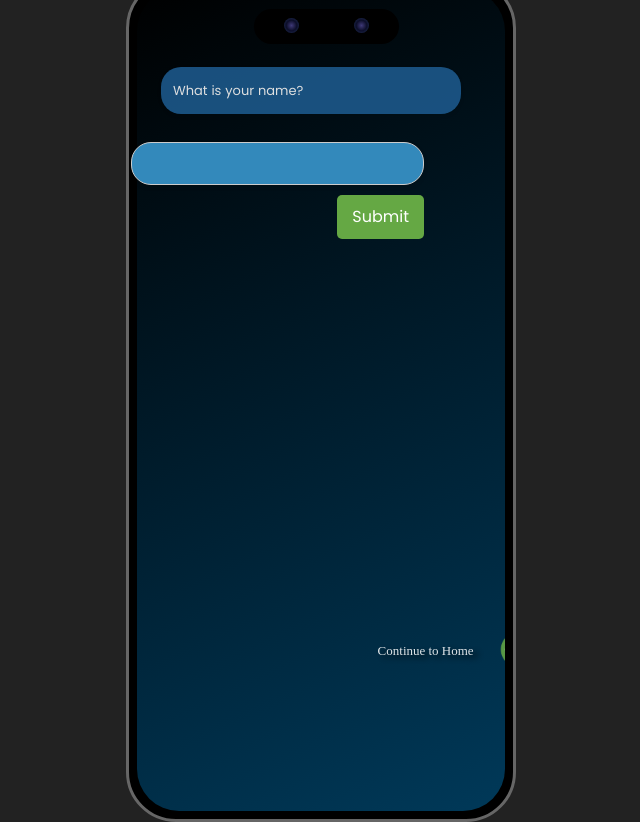
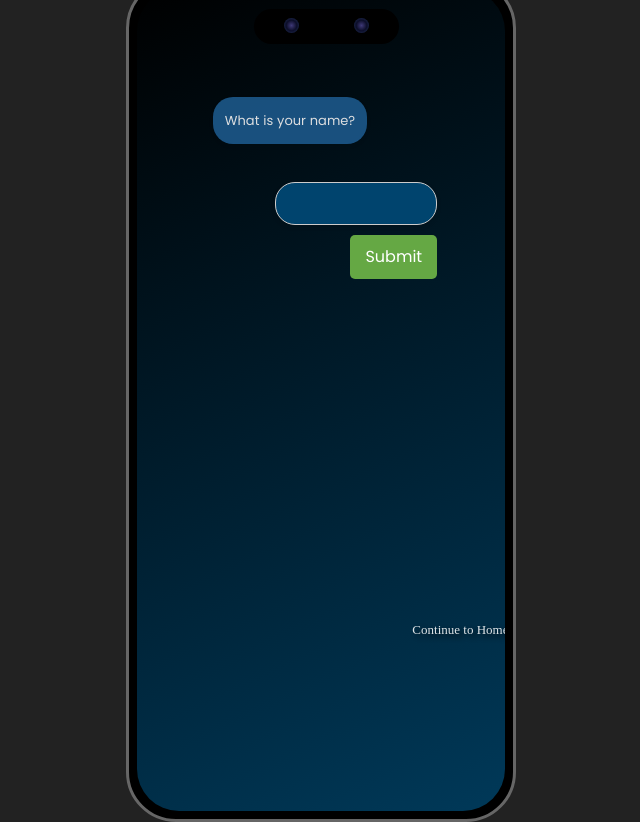
Before and after one commit to XINEXPORT/chatgpt-ai-healthapp, a React (Vite) app: page /chatgpt-ai-healthapp/patient-info in a window 1280 px wide. Shown: the whole page, without its empty margins (319-959 px from the left). Built offline with nearby package versions, Linux system fonts and the light colour scheme; a web font is replaced by a local one.

Commit message:
Fixed positioing and format. Added patient info in Favorites.

```diff
--- a/src/components/ChatBubble/ChatBubble.scss
+++ b/src/components/ChatBubble/ChatBubble.scss
@@ -9,8 +9,8 @@
 }
 
 .chatBubble {
-  width: 300px;
-  max-width: auto;
+  width: 260px;
+  max-width: fit-content;
   margin: 8px;
   padding: 7px;
   border-radius: 20px;
@@ -29,18 +29,23 @@
     font-family: "Poppins Regular";
     text-align: left;
   }
-
   &.user {
-    background-color: #00446e; // Light green background for user messages
+    background-color: #00446e; // Different background for user messages
     align-self: flex-end;
+    margin-left: auto; // Align to the right
+    left: unset; // Remove any left positioning
+    right: 0; // Ensure it's aligned to the right
     position: relative;
-    left: 15px;
+    left: 40px;
   }
 
   &.assistant {
-    background-color: #1D5B8F; // White background for assistant messages
+    background-color: #1D5B8F; // Background for assistant messages
     align-self: flex-start;
+    margin-right: auto; // Align to the left
+    right: unset; // Remove any right positioning
+    left: 0; // Ensure it's aligned to the left
     position: relative;
-    left: -15px;
+    left: -40px;
   }
 }
--- a/src/components/CustomTextarea/CustomTextarea.jsx
+++ b/src/components/CustomTextarea/CustomTextarea.jsx
@@ -32,7 +32,7 @@ const CustomTextarea = ({ setQueryResponse, handleUserMessage, navigate, handleT
           messages: [
             {
               role: "system",
-              content: `You are a personal healthcare assistant. The user's information is as follows: ${JSON.stringify(patientInfo)}. Make sure to inform your responses based on the user's information. Make sure not to be repetitive, and use the previous responses as context for the conversation. Please provide concise and specific responses that will fit 100 tokens and that no sentences or thoughts are cut off.`,
+              content: `Your name is CareBuddy. You are a personal healthcare assistant. The user's information is as follows: ${JSON.stringify(patientInfo)}. Make sure to inform your responses based on the user's information. Make sure not to be repetitive, and use the previous responses as context for the conversation. Please provide concise and specific responses that will fit 100 tokens and that no sentences or thoughts are cut off.`,
             },
             {
               role: "user",
--- a/src/screens/ConversationTest.module.scss
+++ b/src/screens/ConversationTest.module.scss
@@ -21,7 +21,7 @@ body {
 .chatHistory {
     flex: 1;
     overflow-y: auto;
-    padding: 15px;
+    padding: 45px;
     display: flex;
     flex-direction: column;
     max-height: 58vh;
@@ -63,19 +63,20 @@ body {
     position: fixed;
     align-items: center;
     box-sizing: border-box;
-    padding-left: 22px;
+    padding-left: 28px;
     flex-shrink: 0;
     bottom: 120px; /* Height of the navbar */
     z-index: 1000; /* Ensure it stays above other content */
-    animation: slideUp 1s;
-}
+    left: 50%; /* Center horizontally */
+    transform: translateX(-47.3%); /* Adjust for centering */
+  }
 
 .saveButton {
     position: absolute;
-    left: 270px;
+    left: 220px;
     width: fit-content;
     height: fit-content;
-    font-size: 10px;
+    font-size: 12px;
 }
 
 .spinner {
--- a/src/screens/Favorites/Favorites.jsx
+++ b/src/screens/Favorites/Favorites.jsx
@@ -1,10 +1,15 @@
 import React, { useState, useEffect } from "react";
 import axios from "axios";
+import { usePatientInfoContext } from '../../PatientInfoContext';
 import "./Favorites.scss";
 
 const Favorites = () => {
   const [favorites, setFavorites] = useState([]);
   const [error, setError] = useState(null);
+  const { patientInfo } = usePatientInfoContext();
+
+  const patientName = patientInfo?.name || 'Guest';
+  const firstName = patientName.split(' ')[0]; // Get the first name
 
   useEffect(() => {
     const fetchFavorites = async () => {
@@ -31,7 +36,7 @@ const Favorites = () => {
       <div className="profile-section">
       </div>
       <div className="favorites">
-        <h2>Guest's Favorites</h2>
+        <h2>{firstName}'s Favorites</h2>
         {error && <div className="error-message">{error}</div>}
         <ul className="favorite-list">
           {Array.isArray(favorites) ? (
--- a/src/screens/PatientInformation/PatientInformation.module.scss
+++ b/src/screens/PatientInformation/PatientInformation.module.scss
@@ -14,42 +14,41 @@
     display: flex;
     flex-direction: column;
     height: 100vh;
-    width: 100%;
+    width: 100%; // Ensure it takes full width of the parent
+    box-sizing: border-box; // Include padding and border in the element's total width and height
 }
 
 .chatContainer {
     flex: 1;
     overflow-y: auto;
-    padding: 15px;
+    padding: 45px;
     display: flex;
     flex-direction: column;
-    max-height: 74vh;
+    max-height: 70vh;
+
+    .chatBubble {
+        margin-bottom: 100px;
+    }
 }
 
 /* Custom scrollbar styles */
 .chatContainer::-webkit-scrollbar {
-    width: 0px;
-    /* Width of the scrollbar */
+    width: 6px; // Adjust width of the scrollbar
     height: 5px;
 }
 
 .chatContainer::-webkit-scrollbar-track {
     background: transparent;
-    /* Color of the track */
     border-radius: 10px;
-    /* Rounded corners of the track */
 }
 
 .chatContainer::-webkit-scrollbar-thumb {
     background: #888;
-    /* Color of the thumb */
     border-radius: 10px;
-    /* Rounded corners of the thumb */
 }
 
 .chatContainer::-webkit-scrollbar-thumb:hover {
     background: #555;
-    /* Color of the thumb on hover */
     cursor: pointer;
 }
 
@@ -58,28 +57,33 @@
     flex-direction: column;
     align-items: flex-start; // Align items to the start
     margin-top: 10px;
+    box-sizing: border-box;
+    width: 100%; // Ensure it takes full width of the parent
 }
 
 .inputContainer {
     display: flex;
+    max-width: fit-content;
     flex-direction: column;
     align-items: flex-end;
     margin-top: 10px;
-    position: fixed;
-    left: 450px;
+    margin-left: auto; // Align to the right
+    box-sizing: border-box;
+    position: relative;
+    left: 30px;
 }
 
 .formControl,
 .formSelect {
-    margin-top: 0px;
+    margin-top: 10px;
     color: white;
     font-size: 14px;
     padding: 10px;
     border: 1px solid #ccc;
-    width: auto; // Make sure the input fields take full width
+    width: 100%; // Ensure input fields take full width of the parent
     box-sizing: border-box;
     border-radius: 20px;
-    background-color: #3389BB;
+    background-color: #00446e;
     box-shadow: 0 2px 5px rgba(0, 0, 0, 0.1);
 }
 
@@ -100,11 +104,10 @@
 
 .buttonContainer {
     display: flex;
-    margin-top: auto;
     animation: slideLeft 1s forwards;
     position: relative;
     flex-shrink: 0;
-    top: -100px;
+    top: 100px;
     left: 70px;
 }
 
--- a/src/screens/PatientInformation/questionsConfig.js
+++ b/src/screens/PatientInformation/questionsConfig.js
@@ -18,4 +18,5 @@ export const questions = [
       "Prefer not to say",
       "Prefer to describe"
     ] },
+    { id: "medications", question: "What are your current medications?", type: "text" },
   ];
```
